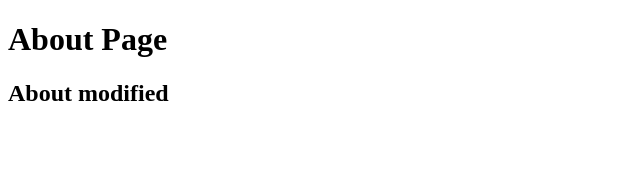
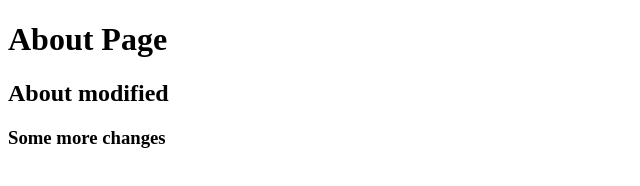
Before and after one commit to balkrishnaravada/Coursera-Test, a plain HTML site: page about.html in a window 1280 px wide. Shown: the whole page, without its empty margins (0-640 px from the left). Drawn offline with Linux system fonts and the light colour scheme.

Commit message:
third commit

```diff
--- a/about.html
+++ b/about.html
@@ -9,5 +9,6 @@
 <body>
     <h1>About Page</h1>
     <h2>About modified</h2>
+    <h3>Some more changes</h3>
 </body>
 </html>
```
